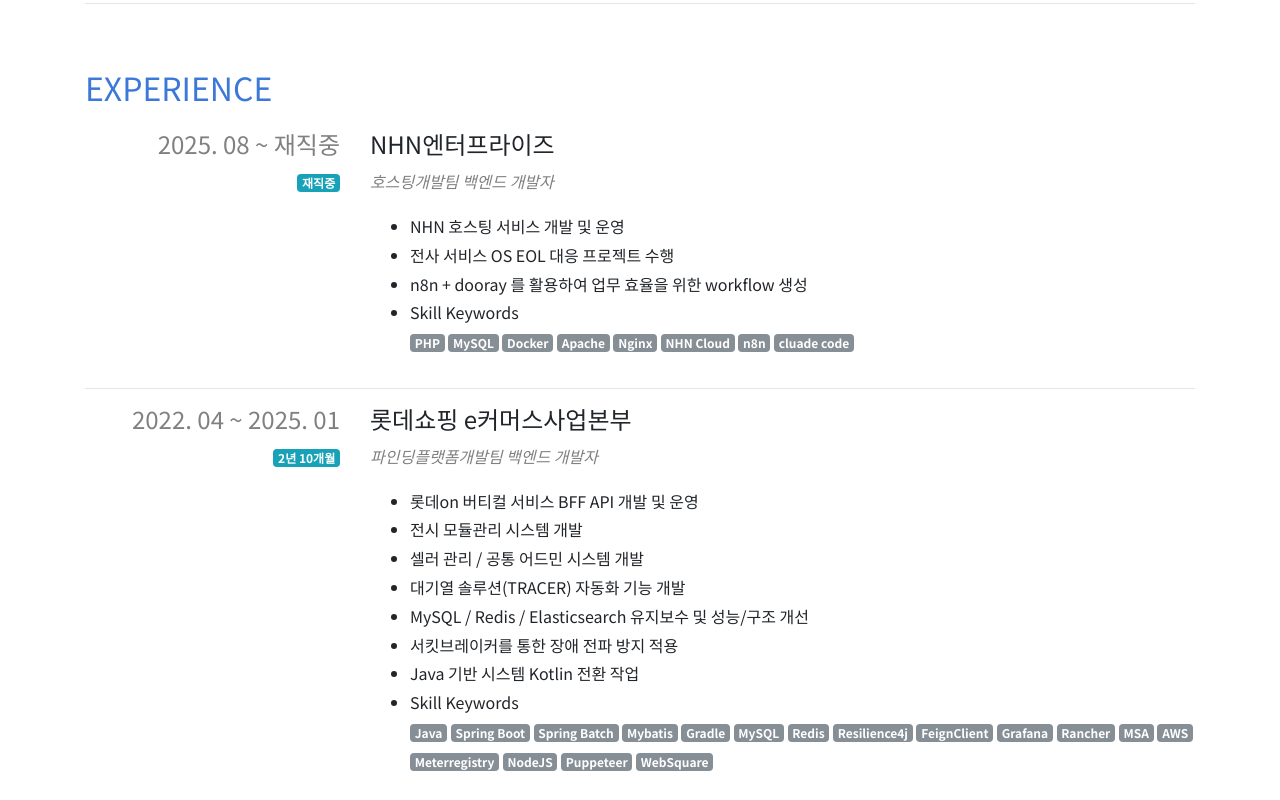
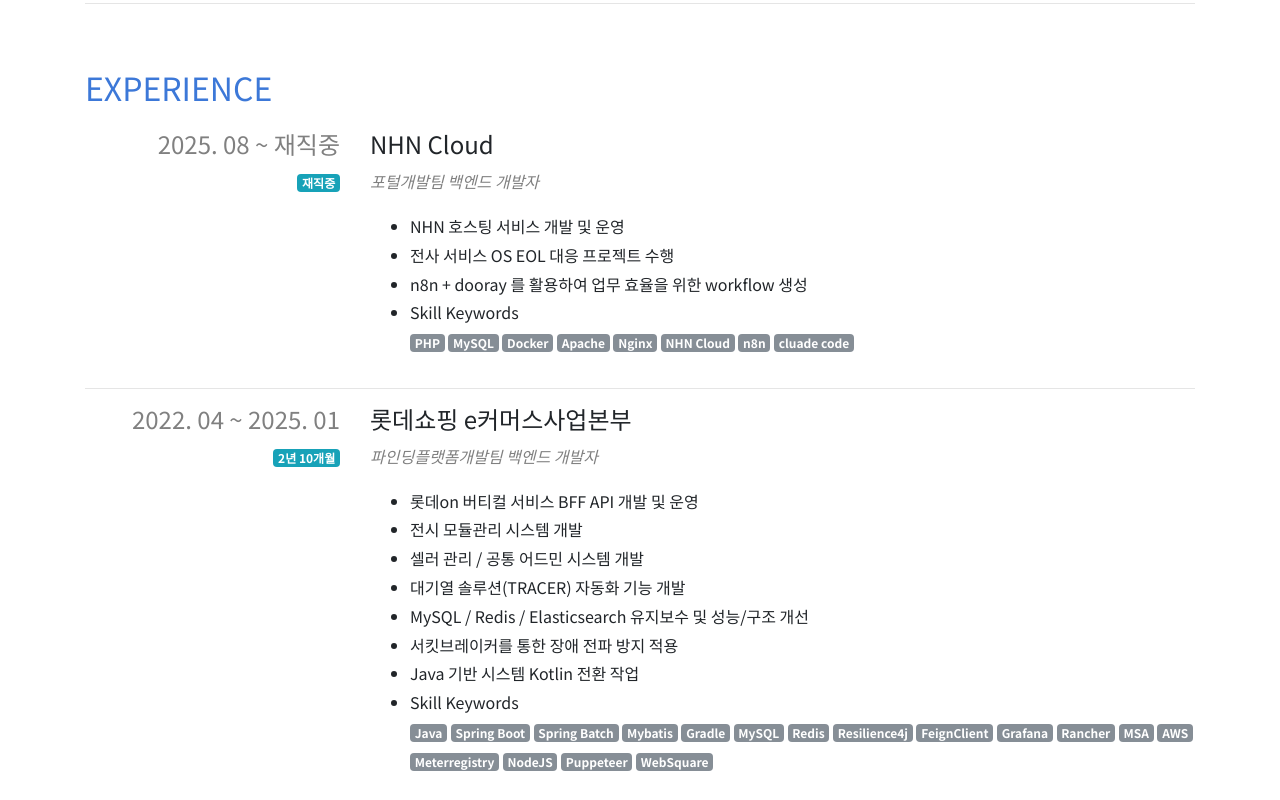
Before and after one commit to bkjeon1614/resume, a website: page index.html in a window 1280 px wide. Shown: the part 1460-2260 px from the top of the page. Drawn offline with nearby package versions, Linux system fonts and the light colour scheme.

Commit message:
법인변경

```diff
--- a/index.html
+++ b/index.html
@@ -331,8 +331,8 @@
                   </div>
                 </div>
                 <div class="col-md-9 col-12">
-                  <h4>NHN엔터프라이즈</h4>
-                  <i class="gray">호스팅개발팀 백엔드 개발자</i>
+                  <h4>NHN Cloud</h4>
+                  <i class="gray">포털개발팀 백엔드 개발자</i>
                   <ul class="pt-3">
                     <li>NHN 호스팅 서비스 개발 및 운영</li>
                     <li>전사 서비스 OS EOL 대응 프로젝트 수행</li>
@@ -692,7 +692,7 @@
                 </div>
                 <div class="col-md-9 col-12">
                   <h4>NHN 호스팅 서비스 OS EOL 대응 프로젝트 수행</h4>
-                  <i class="gray">NHN엔터프라이즈</i>
+                  <i class="gray">NHN Cloud</i>
                   <ul class="pt-3">
                     <li>호스팅 서비스 기능 개선 및 장애 대응 수행</li>
                     <li>CentOS 7 → Rocky Linux 8 마이그레이션 수행</li>
```
